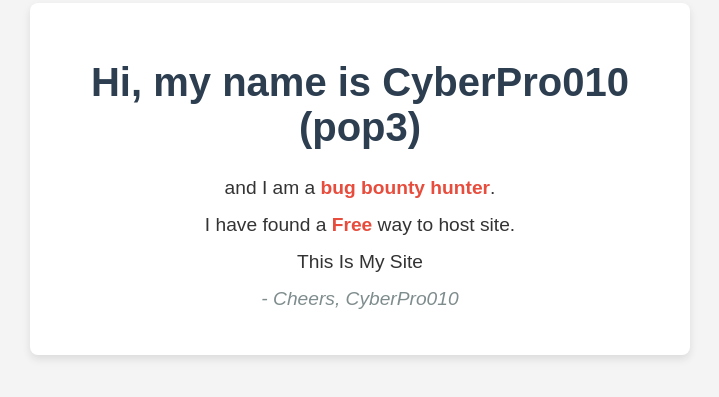
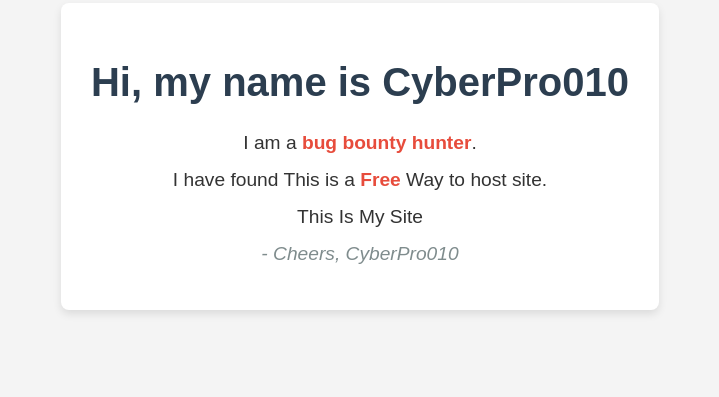
Before and after one commit to CyberPro010/that-guy.github.io, a plain HTML site: page index.html in a window 1280 px wide. Shown: the part 105-502 px from the top of the page, without its empty margins (280-999 px from the left). Drawn offline with Linux system fonts and the light colour scheme.

Commit message:
Update index.html

```diff
--- a/index.html
+++ b/index.html
@@ -48,9 +48,9 @@
 <body>
 
     <div class="container">
-        <h1>Hi, my name is CyberPro010 (pop3)</h1>
-        <p>and I am a <span class="highlight">bug bounty hunter</span>.</p>
-        <p>I have found a <span class="highlight">Free</span> way to host site.</p>
+        <h1>Hi, my name is CyberPro010</h1>
+        <p>I am a <span class="highlight">bug bounty hunter</span>.</p>
+        <p>I have found This is a <span class="highlight">Free</span> Way to host site.</p>
         <p>This Is My Site</p>
         <p class="signature">- Cheers, CyberPro010</p>
     </div>
```
